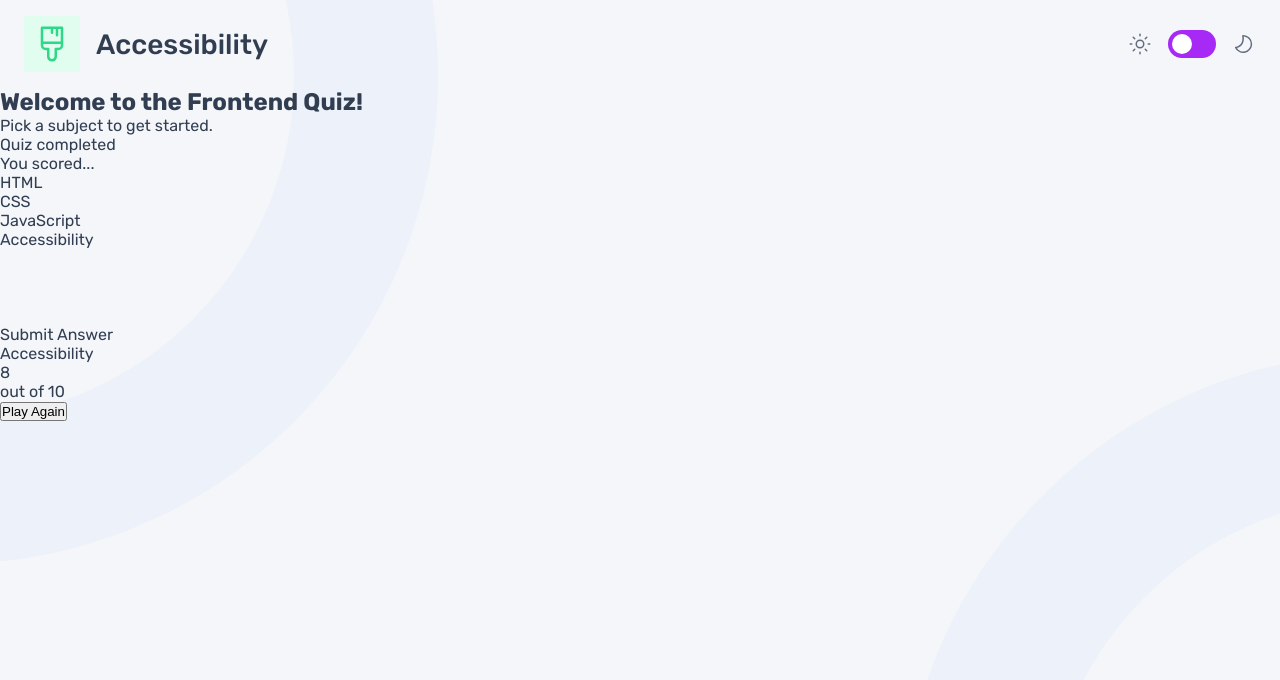
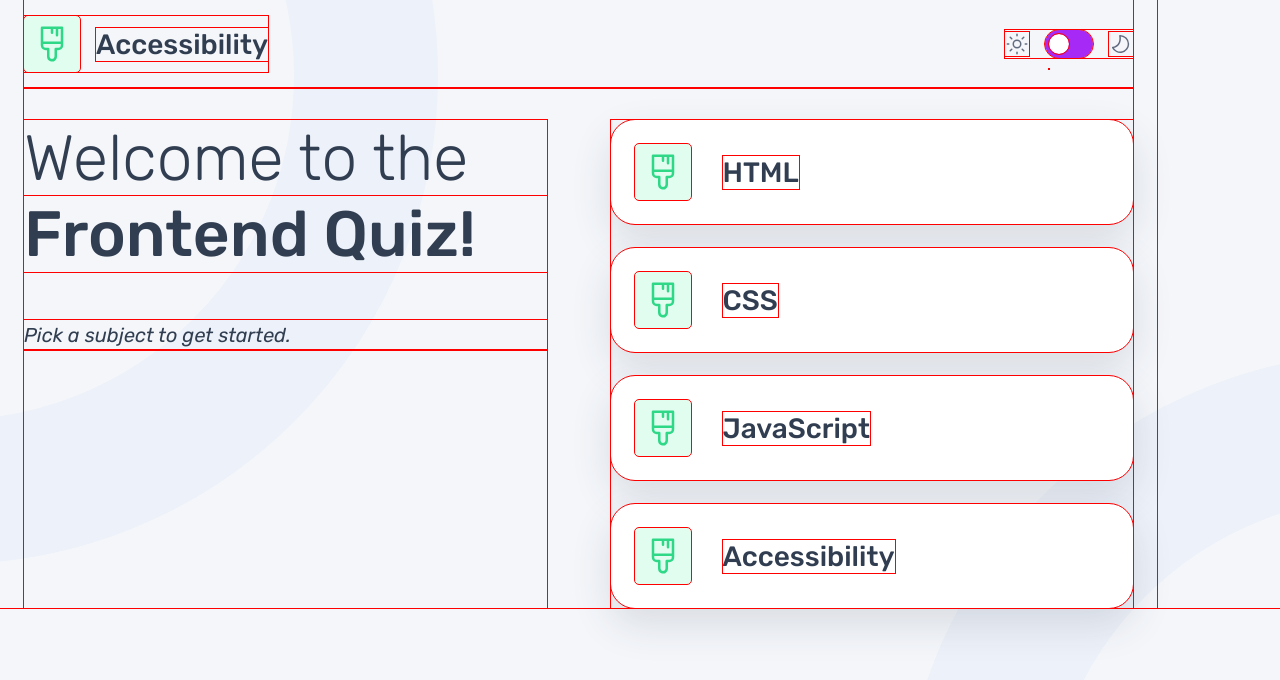
Before and after one commit to skhbabez/frontend-quiz-app, a plain HTML site: page index.html in a window 1280 px wide. Drawn offline with Linux system fonts and the light colour scheme.

Commit message:
Added some buttons

```diff
--- a/index.html
+++ b/index.html
@@ -14,8 +14,10 @@
     <link rel="stylesheet" href="styles.css" />
   </head>
   <body>
+    <main>
+      <article class="quiz-container">
         <header>
-      <div class="category-header icon icon-css">
+          <div class="logo icon icon-css">
             <!-- category- container -->
             <p>Accessibility</p>
           </div>
@@ -27,13 +29,12 @@
             </label>
           </div>
         </header>
-    <main>
-      <article>
-        <div>
+        <div class="main-container">
+          <div class="info-container">
             <!-- info container -->
-          <div>
+            <div class="welcome-card">
               <!-- title card -->
-            <h1>Welcome to the Frontend Quiz!</h1>
+              <h1>Welcome to the <span>Frontend Quiz!</span></h1>
               <p>Pick a subject to get started.</p>
             </div>
             <div>
@@ -48,24 +49,31 @@
                 <!-- progress-bar -->
               </div>
             </div>
-          <div>
+            <div style="display: none">
               <!-- completed -->
               <p>Quiz completed</p>
               <p>You scored...</p>
             </div>
           </div>
-        <div>
+          <div class="content-container">
             <!-- quiz container -->
-          <div>
+            <div class="category-container">
               <!-- categories -->
-            <ul>
-              <li>HTML</li>
-              <li>CSS</li>
-              <li>JavaScript</li>
-              <li>Accessibility</li>
-            </ul>
+
+              <button type="button" class="icon-btn icon icon-css">
+                <span>HTML</span>
+              </button>
+              <button type="button" class="icon-btn icon icon-css">
+                <span>CSS</span>
+              </button>
+              <button type="button" class="icon-btn icon icon-css">
+                <span>JavaScript</span>
+              </button>
+              <button type="button" class="icon-btn icon icon-css">
+                <span>Accessibility</span>
+              </button>
             </div>
-          <div>
+            <div style="display: none">
               <!-- answers -->
               <ul>
                 <li></li>
@@ -75,13 +83,14 @@
               </ul>
               <buttom>Submit Answer</buttom>
             </div>
-          <div>
+            <div style="display: none">
               <div>
                 <p>Accessibility</p>
                 <p>8</p>
                 <p>out of 10</p>
               </div>
-            <button>Play Again</button>
+              <button class="submit-btn">Play Again</button>
+            </div>
           </div>
         </div>
       </article>
--- a/styles.css
+++ b/styles.css
@@ -18,6 +18,7 @@
   margin: 0;
   padding: 0;
   box-sizing: border-box;
+  outline: red solid 1px;
 }
 
 img {
@@ -73,6 +74,13 @@ img {
   --toggle-padding: 0.25rem;
   --fluid-18-28: clamp(1.125rem, 0.5286rem + 2.5445vw, 1.75rem);
   --label-size: clamp(2.5rem, 1.5458rem + 4.0712vw, 3.5rem);
+  --fluid-16-32: clamp(1rem, 0.0458rem + 4.0712vw, 2rem);
+  --fluid-12-24: clamp(0.75rem, 0.0344rem + 3.0534vw, 1.5rem);
+  --fluid-16-24: clamp(1rem, 0.25rem + 1.5625vw, 1.5rem); /* to 1280*/
+  --font-weight-light: 300;
+  --font-weight-medium: 500;
+  --fluid-40-64: clamp(2.5rem, 1.0687rem + 6.1069vw, 4rem);
+  --fluid-14-20: clamp(0.875rem, 0.5172rem + 1.5267vw, 1.25rem);
 }
 
 body {
@@ -86,6 +94,8 @@ html {
   --icon-sun: var(--icon-sun-light);
   --icon-moon: var(--icon-moon-light);
   --text-color: var(--blue-900);
+  --btn-color: var(--blue-900);
+  --btn-bg-color: white;
 }
 
 html:has(.dark-toggle input:checked) {
@@ -93,41 +103,50 @@ html:has(.dark-toggle input:checked) {
   --icon-sun: var(--icon-sun-dark);
   --icon-moon: var(--icon-moon-dark);
   --text-color: white;
-}
-
-@media (min-width: 768px) {
-  html {
-    --bg-img: var(--bg-tablet-light);
-  }
-
-  html:has(.dark-toggle input:checked) {
-    --bg-img: var(--bg-tablet-dark);
-  }
-}
-
-@media (min-width: 1280px) {
-  html {
-    --bg-img: var(--bg-desktop-light);
-  }
-
-  html:has(.dark-toggle input:checked) {
-    --bg-img: var(--bg-desktop-dark);
-  }
+  --btn-color: white;
+  --btn-bg-color: var(--blue-850);
 }
 
 header {
   display: flex;
   justify-content: space-between;
   padding-block: 16px;
-  padding-inline: 24px; /* fix this for tablet and desktop*/
+
   align-items: center;
 }
+.quiz-container {
+  padding-inline: 24px; /*needs t be rwworked*/
+}
 
-.category-header {
+/* think of better ways to manage width*/
+.info-container {
+  width: 100%;
+}
+
+.content-container {
+  width: 100%;
+}
+
+.main-container {
+  display: flex;
+  flex-direction: column;
+  gap: var(--fluid-40-64);
+
+  padding-block-start: 32px;
+}
+
+.category-container {
+  width: 100%;
+  & * + * {
+    margin-block-start: var(--fluid-16-24);
+  }
+}
+
+.logo {
   display: flex;
   align-items: center;
   gap: 16px;
-  font-weight: 500;
+  font-weight: var(--font-weight-medium);
   font-size: var(--fluid-18-28);
 }
 
@@ -156,6 +175,55 @@ header {
 .icon-javascript {
   --icon-color: var(--blue-50);
   --icon-label: url("assets/images/icon-js.svg");
+}
+
+.welcome-card {
+  & h1 {
+    font-size: var(--fluid-40-64);
+    font-weight: var(--font-weight-light);
+    & span {
+      display: block;
+      font-weight: var(--font-weight-medium);
+    }
+  }
+  & p {
+    font-style: italic;
+    line-height: 1.5;
+    font-size: var(--fluid-14-20);
+    margin-block-start: 16px; /* for destop media query with 48px*/
+  }
+}
+
+.submit-btn {
+  padding: var(--fluid-16-32);
+  font-size: var(--fluid-18-28);
+  font-family: inherit;
+  font-weight: var(--font-weight-medium);
+  border-radius: var(--fluid-12-24);
+  border: none;
+  background-color: var(--purple-600);
+  color: white;
+  box-shadow: 0px 16px 40px 0px rgba(143, 160, 193, 14%);
+  inline-size: 100%;
+  &:hover {
+    opacity: 50%;
+  }
+}
+
+.icon-btn {
+  display: flex;
+  align-items: center;
+  gap: var(--fluid-16-32);
+  font-size: var(--fluid-18-28);
+  font-weight: var(--font-weight-medium);
+  font-family: inherit;
+  border: none;
+  background-color: var(--btn-bg-color);
+  color: var(--btn-color);
+  padding: var(--fluid-16-24); /*maybe mediaquery instead*/
+  border-radius: var(--fluid-12-24);
+  box-shadow: 0px 16px 40px 0px rgba(49, 62, 81, 14%);
+  inline-size: 100%;
 }
 
 .dark-toggle {
@@ -205,3 +273,38 @@ header {
     }
   }
 }
+
+@media (min-width: 768px) {
+  html {
+    --bg-img: var(--bg-tablet-light);
+  }
+
+  html:has(.dark-toggle input:checked) {
+    --bg-img: var(--bg-tablet-dark);
+  }
+}
+
+@media (min-width: 1280px) {
+  html {
+    --bg-img: var(--bg-desktop-light);
+  }
+
+  html:has(.dark-toggle input:checked) {
+    --bg-img: var(--bg-desktop-dark);
+  }
+
+  .quiz-container {
+    max-width: 1157px;
+  }
+
+  .main-container {
+    flex-direction: row;
+  }
+
+  .content-container {
+    max-inline-size: 564px;
+  }
+  .welcome-card p {
+    margin-block-start: 48px;
+  }
+}
```
Lines whose indentation alone changed are shown as unchanged.
